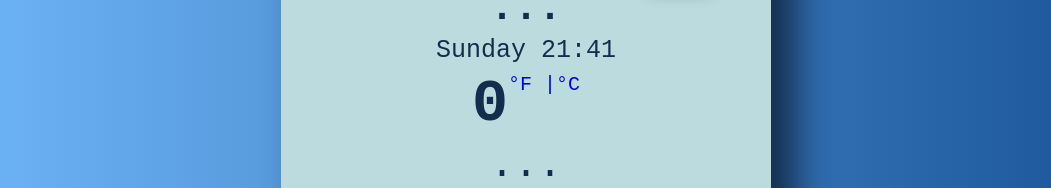
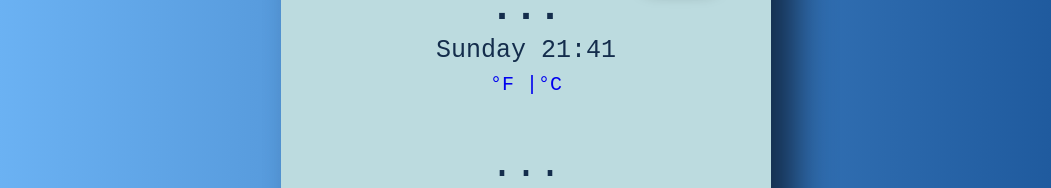
Before and after one commit to lissiemarie/SheCodes-github-lesson, a website built with Parcel: page index.html in a window 1280 px wide. Shown: the part 175-363 px from the top of the page, without its empty margins (114-1165 px from the left). Built offline with nearby package versions, Linux system fonts and the light colour scheme; a web font is replaced by a local one.

Commit message:
removed 0 filler

```diff
--- a/index.html
+++ b/index.html
@@ -25,7 +25,7 @@
         <h1>...</h1>
         <p class="date-time">...</p>
         <p>
-          <span class="temp">0</span
+          <span class="temp"></span
           ><a href="#" id="fahrenheit-link" class="units">°F |</a
           ><a href="#" id="celsius-link" class="units-link">°C</a>
         </p>
```
